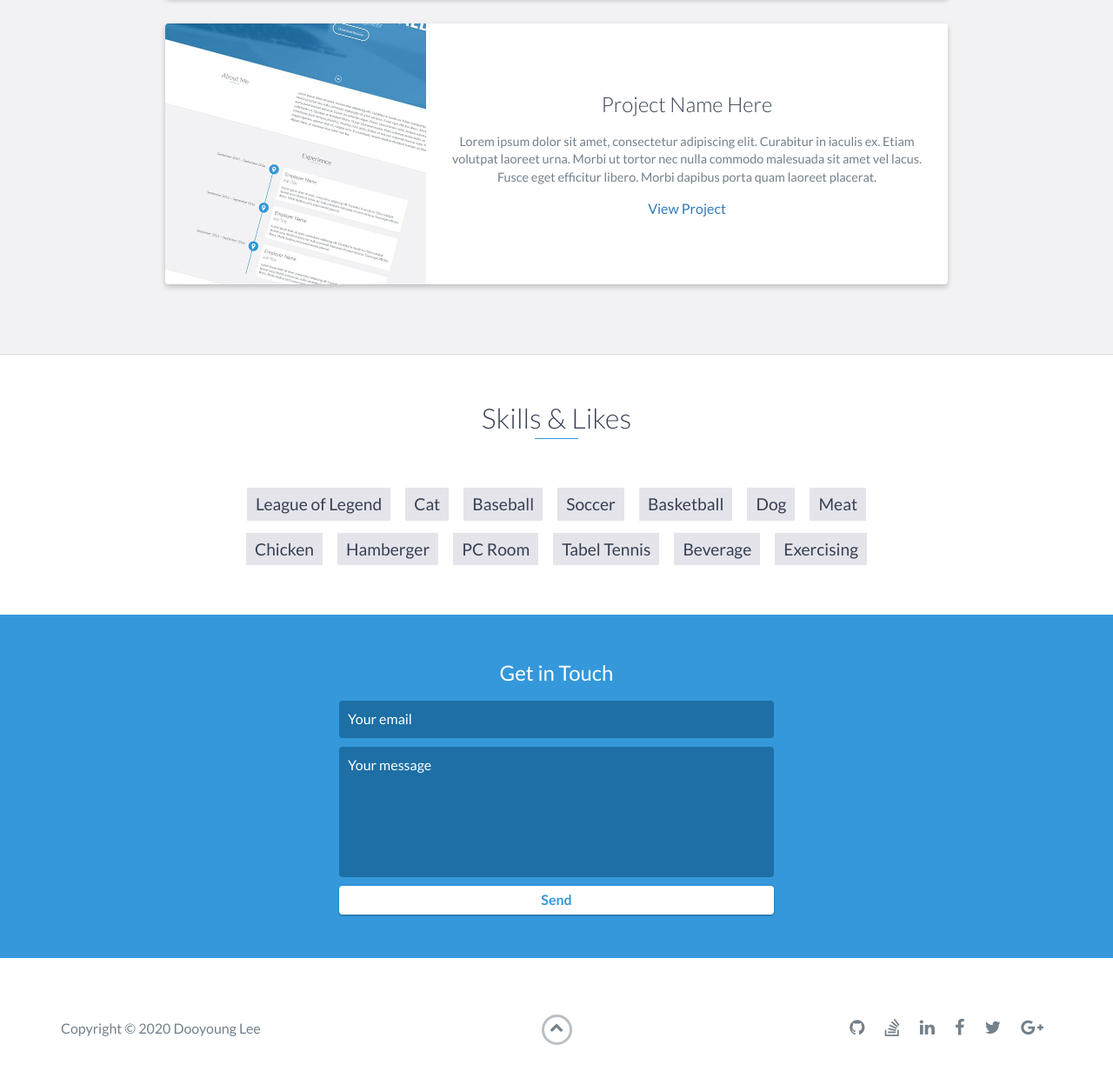
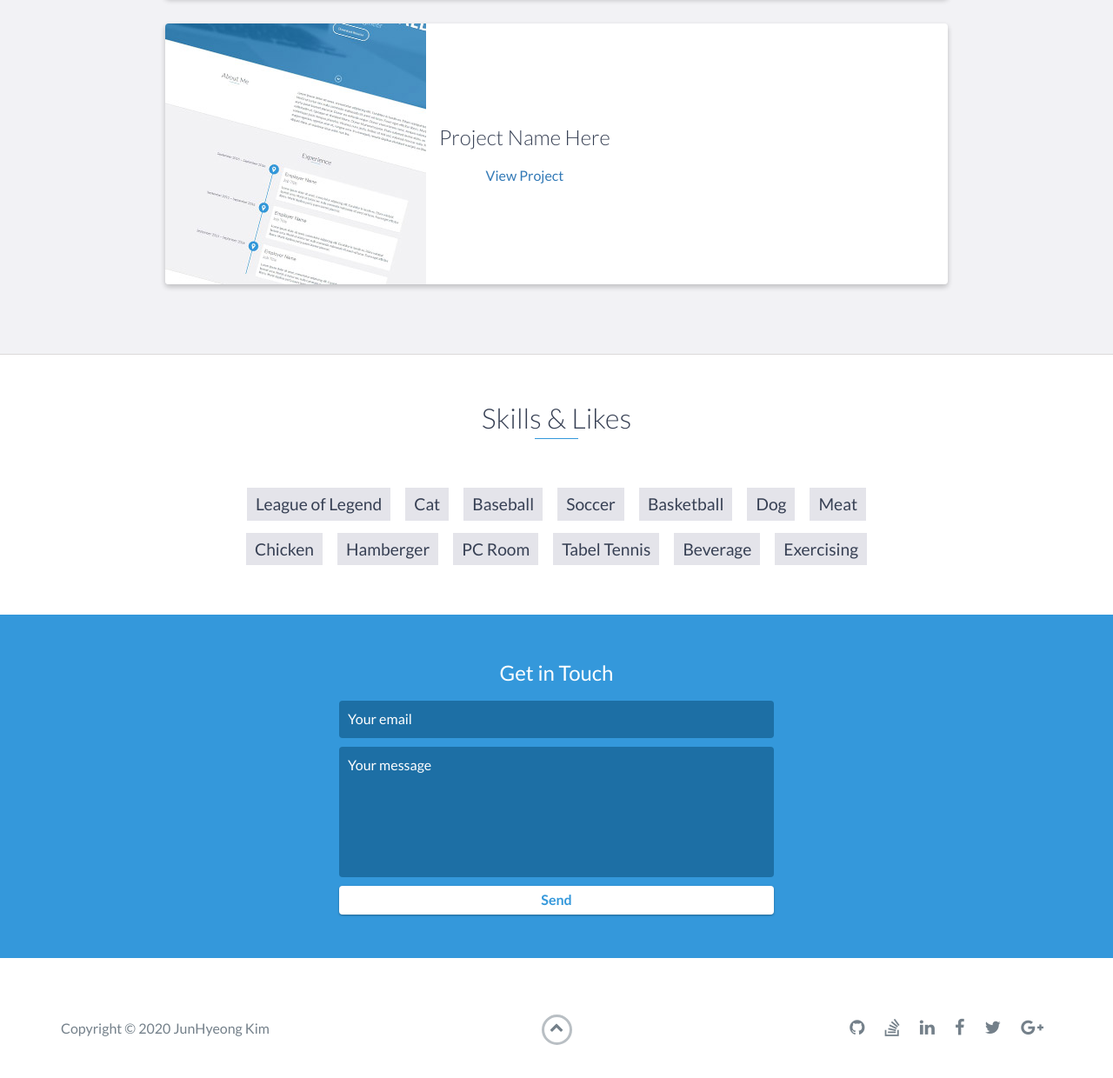
Before and after one commit to aird24714/aird24714.github.io, a website: page index.html in a window 1280 px wide. Shown: the part 2898-4138 px from the top of the page at 87% size. Drawn offline with nearby package versions, Linux system fonts and the light colour scheme.

Commit message:
Changing

```diff
--- a/index.html
+++ b/index.html
@@ -177,7 +177,6 @@
                     <div class="project-info">
                         <h3>Project Name Here</h3>
                         <p>
-                            Lorem ipsum dolor sit amet, consectetur adipiscing elit. Curabitur in iaculis ex. Etiam volutpat laoreet urna. Morbi ut tortor nec nulla commodo malesuada sit amet vel lacus. Fusce eget efficitur libero. Morbi dapibus porta quam laoreet placerat.
                         </p>
                         <a href="#">View Project</a>
                     </div>
@@ -228,7 +227,7 @@
             <div class="row">
                 <div class="col-sm-5 copyright">
                     <p>
-                        Copyright &copy; 2020 Dooyoung Lee
+                        Copyright &copy; 2020 JunHyeong Kim
                     </p>
                 </div>
                 <div class="col-sm-2 top">
```
